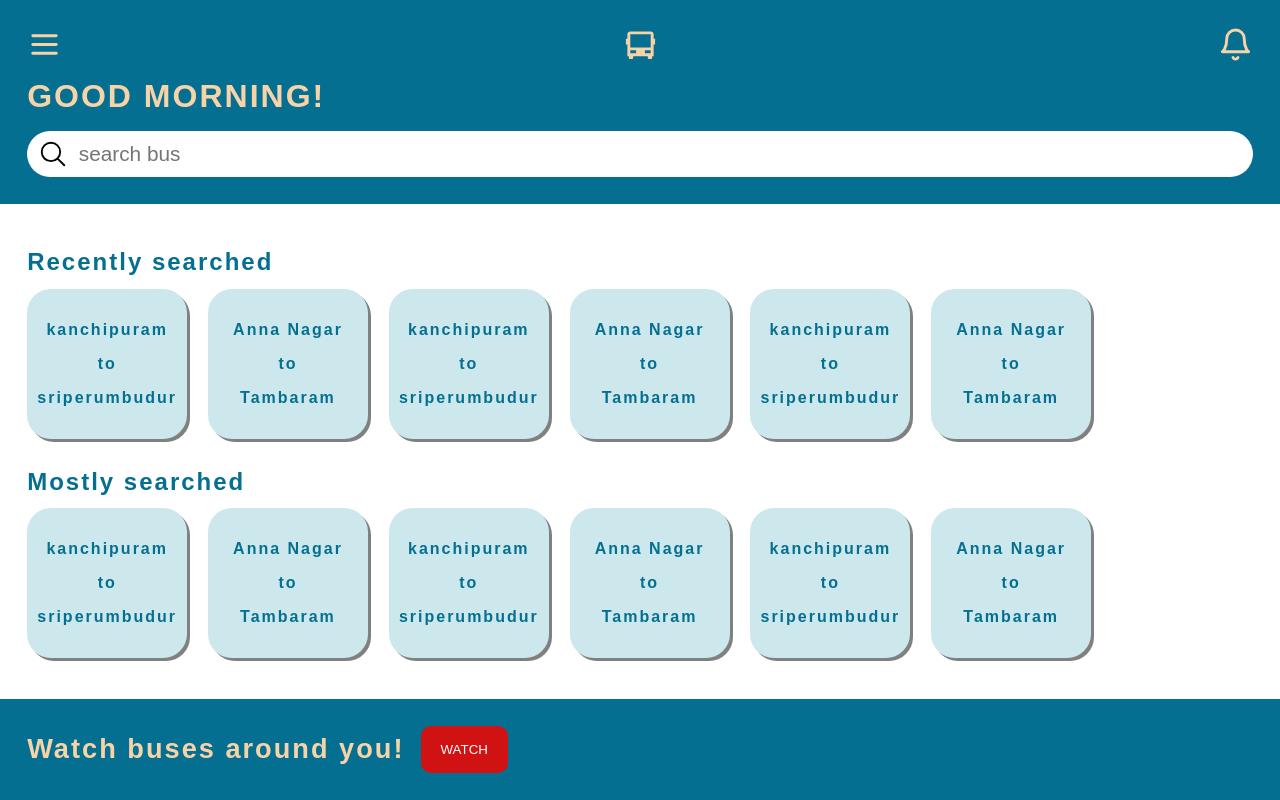
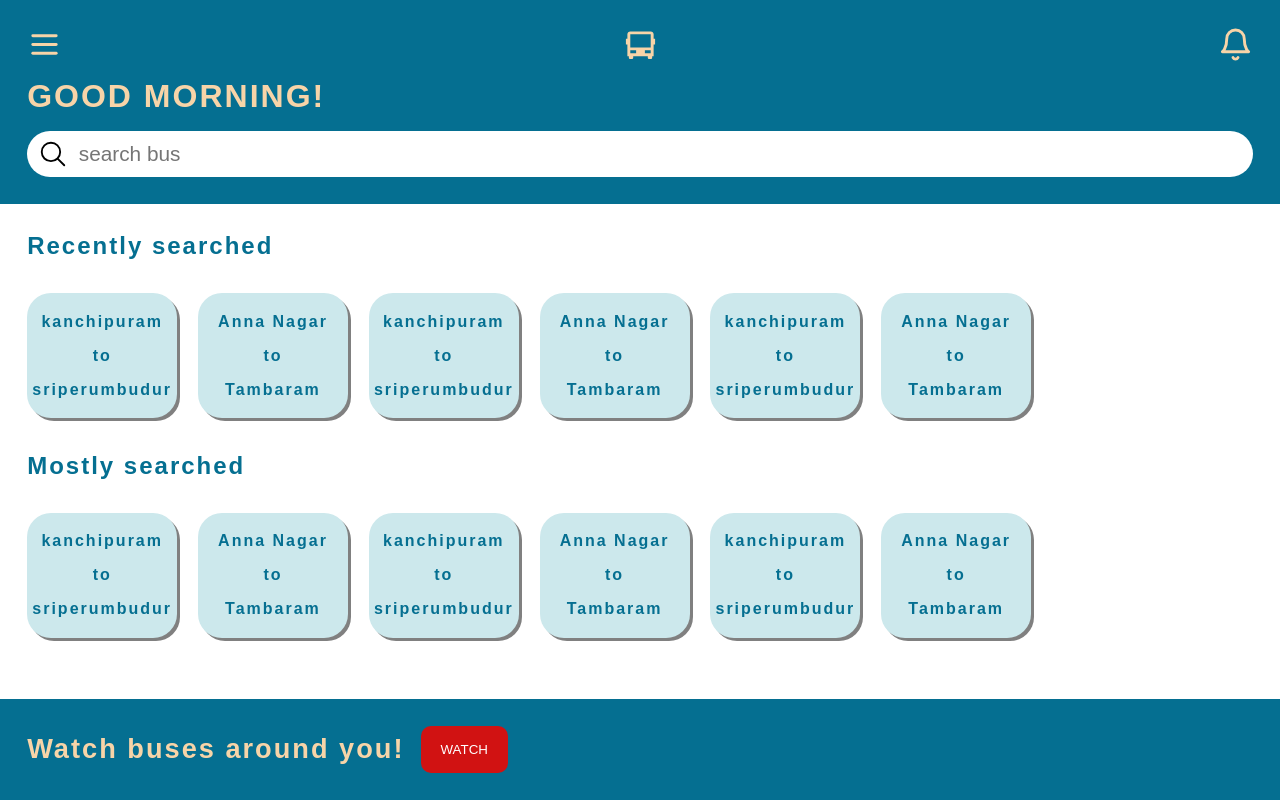
Before and after one commit to Sathish107/busTrackerClient, a React (Create React App) app: page / in a window 1280 px wide. Built offline with nearby package versions, Linux system fonts and the light colour scheme.

Commit message:
modified recent and most searched width and height

```diff
--- a/src/Home/Home.css
+++ b/src/Home/Home.css
@@ -68,10 +68,6 @@
     flex-direction: column;
 }
 
-.search-container h2{
-    padding-top: 1rem;
-}
-
 .search-list{
     flex-grow: 1;
     display: flex;
@@ -80,8 +76,8 @@
 }
 
 .search-list div{
-    height:150px;
-    width: 160px;
+    height: 125px;
+    width: 150px;
     display: flex;
     flex-direction: column;
     align-items: center;
```
